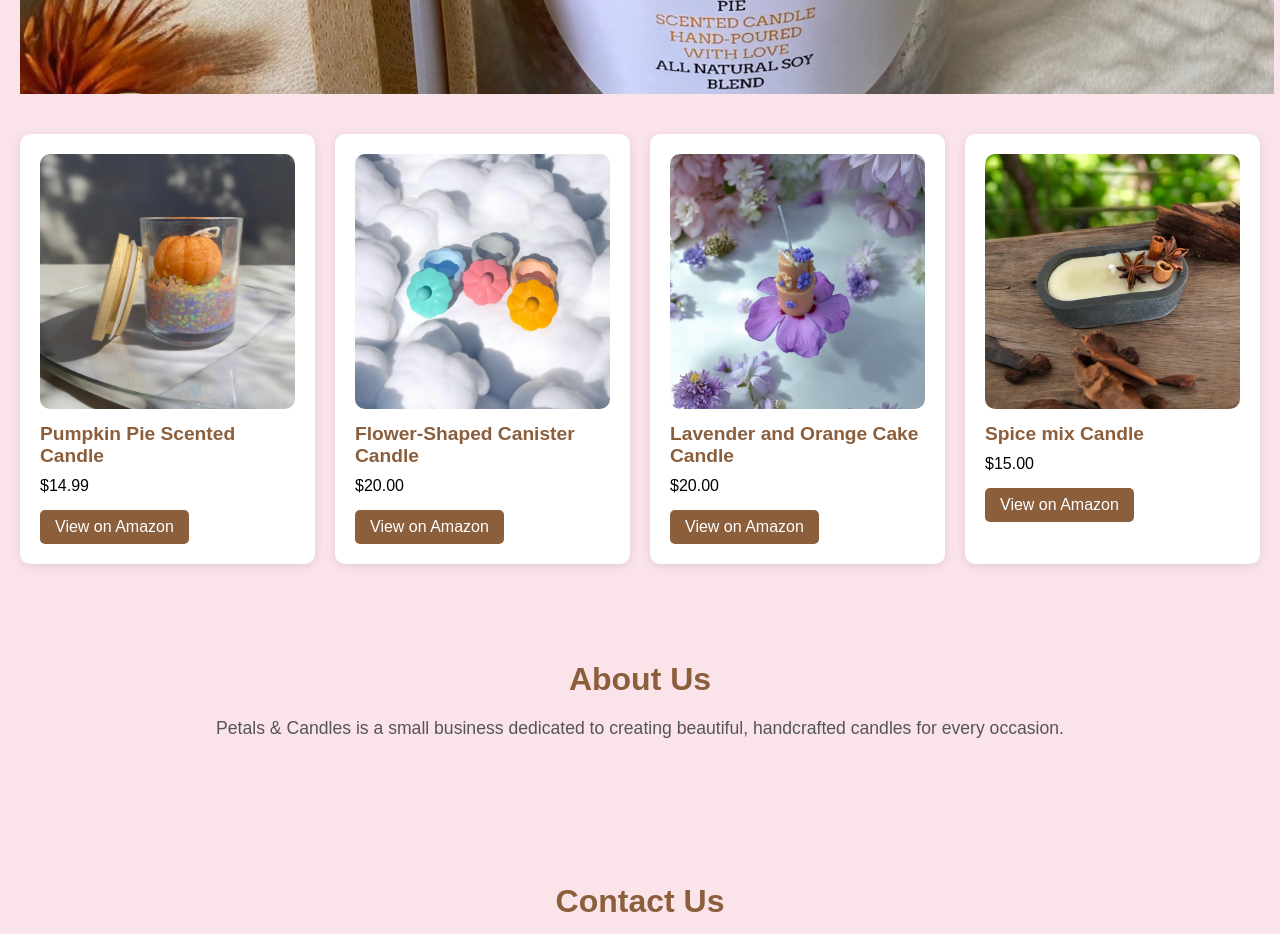
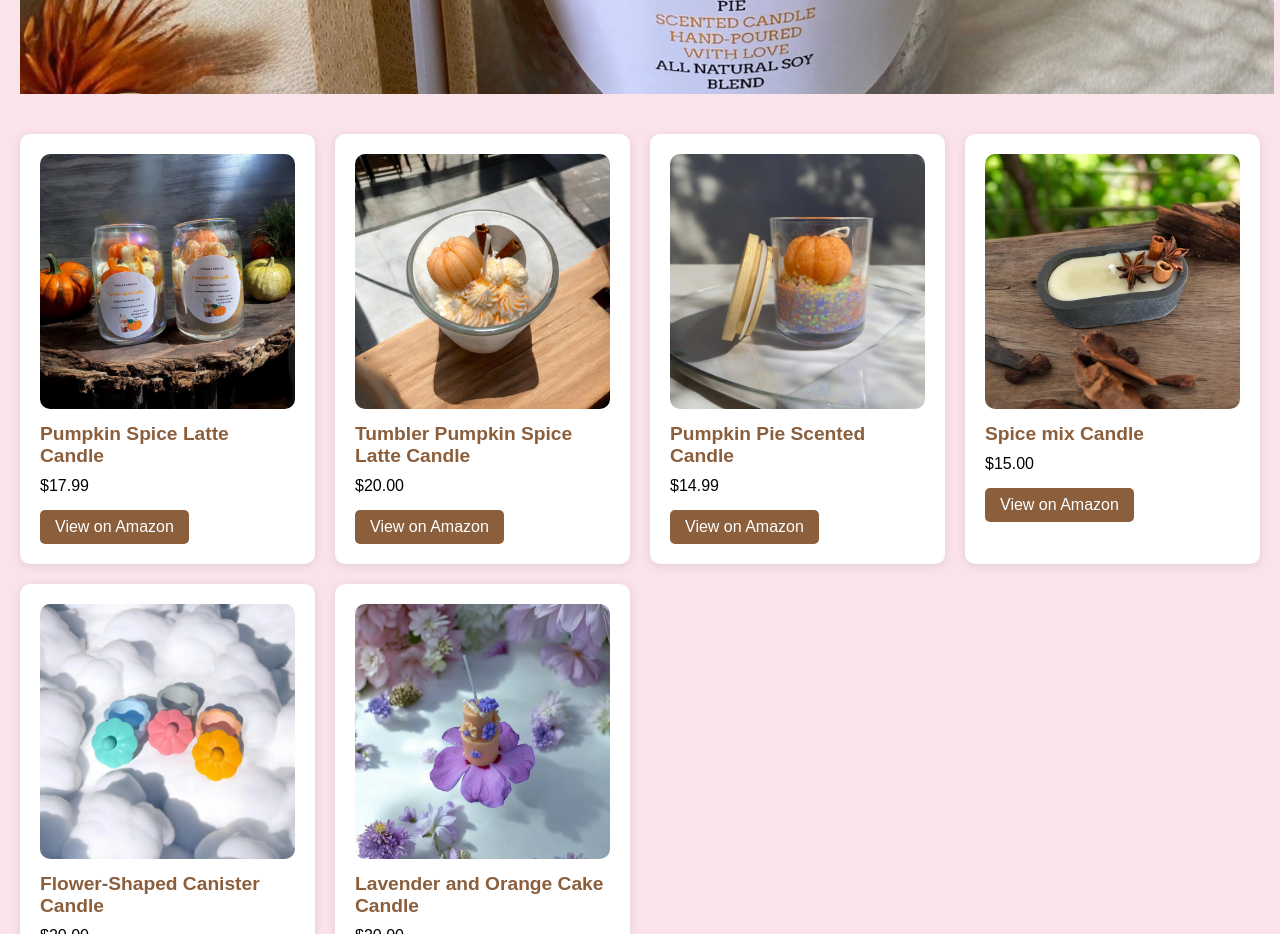
Before and after one commit to parthu34/Petals-and-Candles, a plain HTML site: page index.html in a window 1280 px wide. Shown: the part 920-1854 px from the top of the page. Drawn offline with Linux system fonts and the light colour scheme.

Commit message:
Added new products

```diff
--- a/index.html
+++ b/index.html
@@ -52,17 +52,35 @@
             <img src="../Petals-and-Candles/Images/pumpkin_with_packaging.JPG" alt="Candle 1">
             <img src="../Petals-and-Candles/Images/pumpkin_candle.JPG" alt="Candle 2">
             <img src="../Petals-and-Candles/Images/witch_brew_candle.JPG" alt="Candle 3">
-            <img src="../Petals-and-Candles/Images/witch_candles_2.JPG" alt="Candle 4">
+            <img src="../Petals-and-Candles/Images/pumpkin_spice_latte.jpeg" alt="Candle 4">
         </div>
     </div>
 
     <!-- Product Listings -->
     <section id="products" class="product-list">
+                <div class="product">
+            <img src="../Petals-and-Candles/Images/pumpkin_spice_latte.jpeg" alt="Candle 2">
+            <h3>Pumpkin Spice Latte Candle</h3>
+            <p>$17.99</p>
+            <a href="https://www.amazon.ca/Scented-Pumpkin-Vanilla-fragnance-Cinnamon/dp/B0DFDCG2NV/ref=sr_1_1?dib=eyJ2IjoiMSJ9.RL5FUCKSNBAYZ0ILukKb_FvsiGrcpeZD03HUmMD58EZcOGMQ1JZBC4VeGYLKVH47.Vkx18PYauSjAwQIfZs6Kq5kOvNWPatw2tFW-7Eq21Hk&dib_tag=se&m=A3TQ7XJL4BMMHJ&qid=1725209023&s=merchant-items&sr=1-1"  target="_blank">View on Amazon</a>
+        </div>
+        <div class="product">
+            <img src="../Petals-and-Candles/Images/new.jpeg" alt="Candle 2">
+            <h3>Tumbler Pumpkin Spice Latte Candle</h3>
+            <p>$20.00</p>
+            <a href="https://amazon.ca/s?me=A3TQ7XJL4BMMHJ&ref=sf_seller_app_share_new"  target="_blank">View on Amazon</a>
+        </div>
         <div class="product">
             <img src="../Petals-and-Candles/Images/pumpkin_candle_1.JPG" alt="Candle 2">
             <h3>Pumpkin Pie Scented Candle</h3>
             <p>$14.99</p>
             <a href="https://amazon.ca/s?me=A3TQ7XJL4BMMHJ&ref=sf_seller_app_share_new"  target="_blank">View on Amazon</a>
+        </div>
+        <div class="product">
+            <img src="../Petals-and-Candles/Images/coffin_candle_1.jpg" alt="Candle 2">
+            <h3>Spice mix Candle</h3>
+            <p>$15.00</p>
+            <a href="https://www.amazon.ca/Cinnamon-Spice-Scented-Candle-Long-Lasting/dp/B0DDZM3DH5/ref=sr_1_1?dib=eyJ2IjoiMSJ9.jCWaER-fU5Edrm_a8RjheA.hPE2AXN8NkAshz95UexerVEdbr0qxu-RF72r86cbQVo&dib_tag=se&m=A3TQ7XJL4BMMHJ&qid=1724454038&s=merchant-items&sr=1-1"  target="_blank">View on Amazon</a>
         </div>
         <div class="product">
             <img src="../Petals-and-Candles/Images/fall_candle.webp"  alt="Candle 2">
@@ -75,12 +93,6 @@
             <h3>Lavender and Orange Cake Candle</h3>
             <p>$20.00</p>
             <a href="https://amazon.ca/s?me=A3TQ7XJL4BMMHJ&ref=sf_seller_app_share_new" target="_blank">View on Amazon</a>
-        </div>
-        <div class="product">
-            <img src="../Petals-and-Candles/Images/coffin_candle_1.jpg" alt="Candle 2">
-            <h3>Spice mix Candle</h3>
-            <p>$15.00</p>
-            <a href="https://www.amazon.ca/Cinnamon-Spice-Scented-Candle-Long-Lasting/dp/B0DDZM3DH5/ref=sr_1_1?dib=eyJ2IjoiMSJ9.jCWaER-fU5Edrm_a8RjheA.hPE2AXN8NkAshz95UexerVEdbr0qxu-RF72r86cbQVo&dib_tag=se&m=A3TQ7XJL4BMMHJ&qid=1724454038&s=merchant-items&sr=1-1"  target="_blank">View on Amazon</a>
         </div>
         <!-- Add more products as needed -->
     </section>
```
Also changed, not shown: Images/new.jpeg (added), Images/new_1.jpeg (added), Images/new_2.jpeg (added), Images/new_3.jpeg (added), Images/new_4.jpeg (added), Images/pumpkin_spice_latte.jpeg (added), Images/pumpkin_spice_latte_1.jpeg (added), Images/pumpkin_spice_latte_2.jpeg (added).
